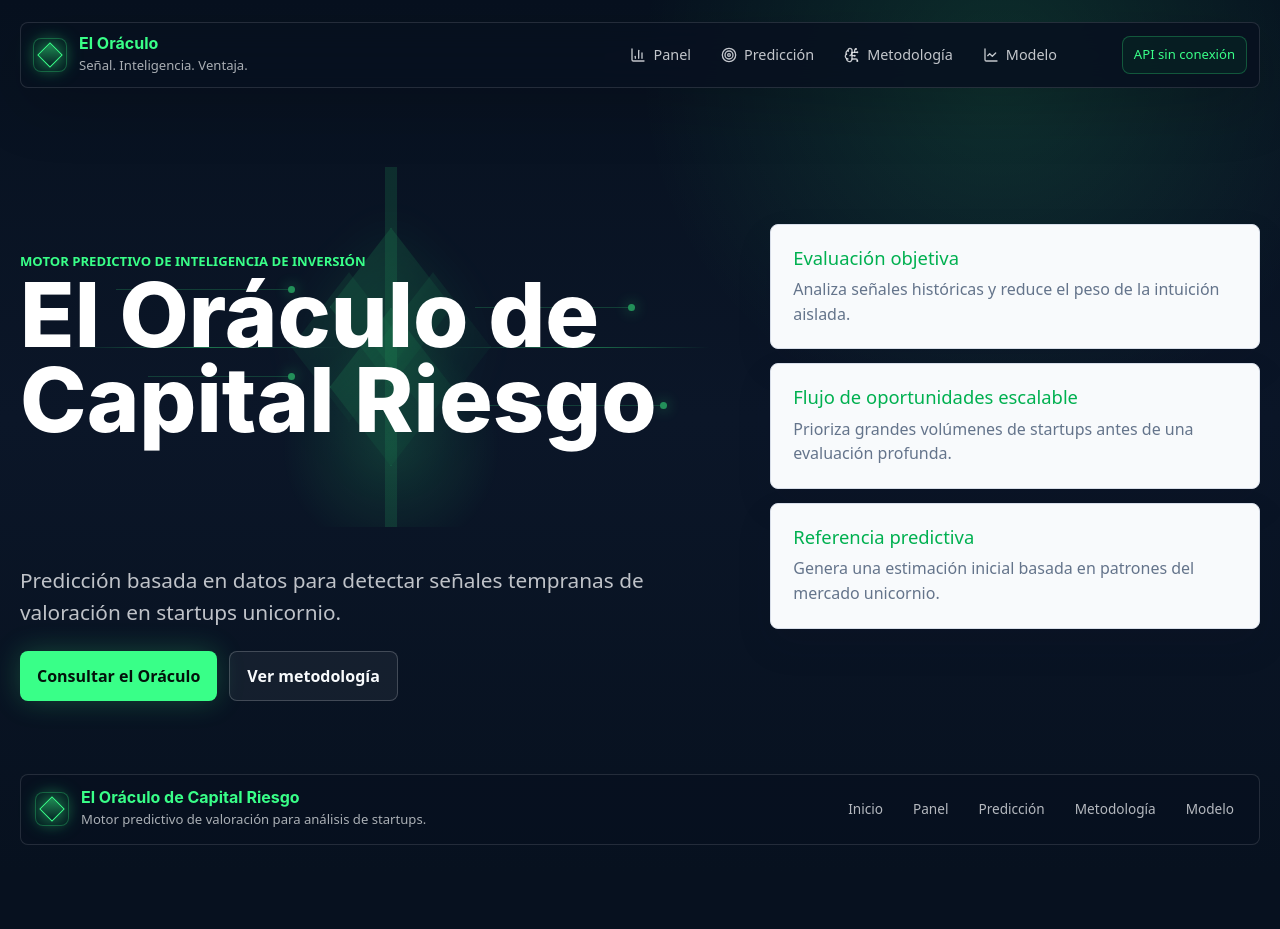
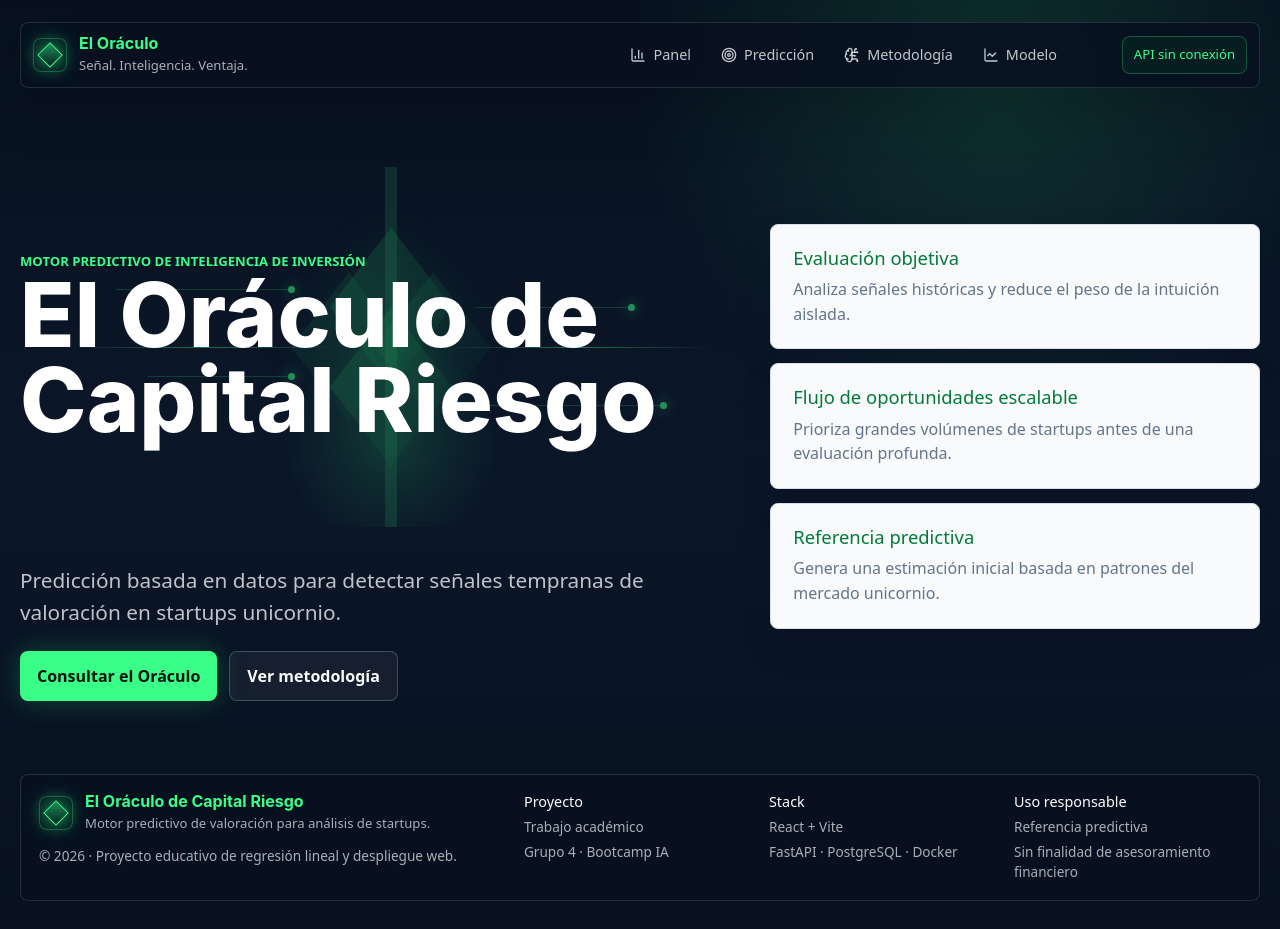
Before and after one commit to Bootcamp-IA-MAD-P7/proyecto4-grupo4, a React (Vite) app in the folder frontend/: page / in a window 1280 px wide. Before the commit the page ends 873 px from the top, so only its background shows below. Built offline with nearby package versions, Linux system fonts and the light colour scheme; no server answers.

Commit message:
feat: refine frontend ux structure

```diff
--- a/frontend/src/components/Footer.jsx
+++ b/frontend/src/components/Footer.jsx
@@ -1,16 +1,26 @@
 import React from "react";
 
-const links = [
-  { href: "/", label: "Inicio" },
-  { href: "/dashboard", label: "Panel" },
-  { href: "/predict", label: "Predicción" },
-  { href: "/methodology", label: "Metodología" },
-  { href: "/model", label: "Modelo" },
+const footerSections = [
+  {
+    title: "Proyecto",
+    items: ["Trabajo académico", "Grupo 4 · Bootcamp IA"],
+  },
+  {
+    title: "Stack",
+    items: ["React + Vite", "FastAPI · PostgreSQL · Docker"],
+  },
+  {
+    title: "Uso responsable",
+    items: ["Referencia predictiva", "Sin finalidad de asesoramiento financiero"],
+  },
 ];
 
 function Footer({ onNavigate }) {
+  const currentYear = new Date().getFullYear();
+
   return (
     <footer className="footer">
+      <div className="footer-summary">
         <a className="brand-mark footer-brand" href="/" onClick={(event) => onNavigate(event, "/")}>
           <span className="brand-glyph" aria-hidden="true">
             <span className="mini-prism" />
@@ -20,14 +30,19 @@ function Footer({ onNavigate }) {
             <small>Motor predictivo de valoración para análisis de startups.</small>
           </span>
         </a>
+        <p>© {currentYear} · Proyecto educativo de regresión lineal y despliegue web.</p>
+      </div>
 
-      <nav className="footer-links" aria-label="Navegación secundaria">
-        {links.map((link) => (
-          <a href={link.href} key={link.href} onClick={(event) => onNavigate(event, link.href)}>
-            {link.label}
-          </a>
+      <div className="footer-sections" aria-label="Información del proyecto">
+        {footerSections.map((section) => (
+          <section key={section.title}>
+            <h2>{section.title}</h2>
+            {section.items.map((item) => (
+              <p key={item}>{item}</p>
             ))}
-      </nav>
+          </section>
+        ))}
+      </div>
     </footer>
   );
 }
--- a/frontend/src/components/PredictionForm.jsx
+++ b/frontend/src/components/PredictionForm.jsx
@@ -1,7 +1,7 @@
 import React from "react";
 import { RefreshCw, Send } from "lucide-react";
 
-function PredictionForm({ continents, countries, form, industries, loading, onChange, onSubmit }) {
+function PredictionForm({ continentLabel, countries, form, industries, loading, onChange, onSubmit }) {
   return (
     <form className="panel prediction-form" id="predict" onSubmit={onSubmit}>
       <div className="section-heading">
@@ -72,13 +72,7 @@ function PredictionForm({ continents, countries, form, industries, loading, onCh
 
         <label>
           Región geográfica
-          <select name="continent" onChange={onChange} value={form.continent} required>
-            {continents.map((continent) => (
-              <option key={continent.value} value={continent.value}>
-                {continent.label}
-              </option>
-            ))}
-          </select>
+          <input name="continent" readOnly type="text" value={continentLabel} />
         </label>
       </div>
 
--- a/frontend/src/pages/Home.jsx
+++ b/frontend/src/pages/Home.jsx
@@ -9,7 +9,14 @@ import OraclePrism from "../components/OraclePrism";
 import PipelineSteps from "../components/PipelineSteps";
 import PredictionForm from "../components/PredictionForm";
 import PredictionResult from "../components/PredictionResult";
-import { continents, countries, industries, initialForm, valueProps } from "../data/modelMetrics";
+import {
+  countries,
+  getContinentForCountry,
+  getContinentLabel,
+  industries,
+  initialForm,
+  valueProps,
+} from "../data/modelMetrics";
 
 const routeTitles = {
   "/": "Inicio",
@@ -68,6 +75,16 @@ function Home() {
   function updateField(event) {
     const { name, value } = event.target;
     const numericFields = ["year_founded", "funding_usd", "company_age"];
+
+    if (name === "country") {
+      setForm((current) => ({
+        ...current,
+        country: value,
+        continent: getContinentForCountry(value),
+      }));
+      return;
+    }
+
     setForm((current) => ({
       ...current,
       [name]: numericFields.includes(name) && value !== "" ? Number(value) : value,
@@ -176,7 +193,7 @@ function Home() {
 
           <div className="predict-grid">
             <PredictionForm
-              continents={continents}
+              continentLabel={getContinentLabel(form.continent)}
               countries={countries}
               form={form}
               industries={industries}
--- a/frontend/src/styles.css
+++ b/frontend/src/styles.css
@@ -4,6 +4,7 @@
   --color-card: #f8fafc;
   --color-card-dark: #111827;
   --color-primary: #00b050;
+  --color-primary-strong: #047a38;
   --color-primary-glow: #39ff88;
   --color-secondary: #12355b;
   --color-accent: #38bdf8;
@@ -239,7 +240,7 @@ dd {
 
 .eyebrow,
 .section-heading p {
-  color: var(--color-primary-glow);
+  color: var(--color-primary-strong);
   font-size: 0.82rem;
   font-weight: 800;
   letter-spacing: 0;
@@ -261,6 +262,7 @@ dd {
 .hero-title-lockup .eyebrow {
   position: relative;
   z-index: 2;
+  color: var(--color-primary-glow);
 }
 
 .hero-copy > p:not(.eyebrow) {
@@ -324,7 +326,7 @@ dd {
 
 .secondary-action {
   border-color: rgba(0, 176, 80, 0.22);
-  color: var(--color-primary-glow);
+  color: var(--color-primary-strong);
 }
 
 .secondary-action:hover,
@@ -487,8 +489,8 @@ dd {
   color: var(--color-text-dark);
   font-family:
     "Space Grotesk", Inter, ui-sans-serif, system-ui, sans-serif;
-  font-size: clamp(2rem, 5vw, 4.2rem);
-  line-height: 1;
+  font-size: clamp(1.5rem, 3vw, 2.3rem);
+  line-height: 1.08;
 }
 
 .predict-grid {
@@ -508,7 +510,7 @@ dd {
 }
 
 .value-card h2 {
-  color: var(--color-primary);
+  color: var(--color-primary-strong);
   font-size: 1.15rem;
   margin-bottom: 8px;
 }
@@ -562,7 +564,7 @@ dd {
   position: absolute;
   right: 18px;
   top: 18px;
-  color: var(--color-primary);
+  color: var(--color-primary-strong);
   z-index: 1;
 }
 
@@ -587,7 +589,7 @@ dd {
 }
 
 .metric-card strong {
-  color: var(--color-primary);
+  color: var(--color-primary-strong);
   font-family:
     "Space Grotesk", Inter, ui-sans-serif, system-ui, sans-serif;
   font-size: clamp(2rem, 4vw, 3rem);
@@ -647,7 +649,7 @@ dd {
 }
 
 .signal-badge.signal {
-  color: var(--color-primary);
+  color: var(--color-primary-strong);
   border-color: rgba(0, 176, 80, 0.3);
   background: rgba(0, 176, 80, 0.12);
 }
@@ -756,6 +758,11 @@ textarea:focus {
   outline: none;
 }
 
+input[readonly] {
+  color: var(--color-text-muted);
+  background: #eef3f6;
+}
+
 button:disabled,
 input:disabled,
 textarea:disabled {
@@ -855,7 +862,7 @@ textarea:disabled {
 }
 
 .form-message.success {
-  color: var(--color-primary);
+  color: var(--color-primary-strong);
   background: rgba(0, 176, 80, 0.11);
 }
 
@@ -874,7 +881,7 @@ textarea:disabled {
 }
 
 .pipeline span {
-  color: var(--color-primary);
+  color: var(--color-primary-strong);
   font-family:
     "Space Grotesk", Inter, ui-sans-serif, system-ui, sans-serif;
   font-size: 2rem;
@@ -907,7 +914,7 @@ textarea:disabled {
 }
 
 .source-card span {
-  color: var(--color-primary);
+  color: var(--color-primary-strong);
   font-size: 0.8rem;
   font-weight: 900;
   text-transform: uppercase;
@@ -937,11 +944,11 @@ textarea:disabled {
 
 .footer {
   display: grid;
-  grid-template-columns: minmax(240px, 1fr) auto;
-  align-items: center;
-  gap: 18px;
+  grid-template-columns: minmax(260px, 0.9fr) minmax(0, 1.4fr);
+  align-items: start;
+  gap: 24px;
   margin-top: 24px;
-  padding: 14px;
+  padding: 18px;
   border: 1px solid rgba(248, 250, 252, 0.12);
   border-radius: 8px;
   background: rgba(7, 17, 31, 0.88);
@@ -952,27 +959,34 @@ textarea:disabled {
   color: var(--color-primary-glow);
 }
 
-.footer-links {
-  display: flex;
-  flex-wrap: wrap;
-  justify-content: flex-end;
-  gap: 8px;
+.footer-summary {
+  display: grid;
+  gap: 12px;
 }
 
-.footer-links a {
-  min-height: 34px;
-  padding: 7px 10px;
-  border: 1px solid transparent;
-  border-radius: 8px;
-  color: rgba(248, 250, 252, 0.72);
+.footer-summary p,
+.footer-sections p {
+  color: rgba(248, 250, 252, 0.68);
   font-size: 0.85rem;
+  line-height: 1.45;
 }
 
-.footer-links a:hover,
-.footer-links a:focus-visible {
-  border-color: rgba(57, 255, 136, 0.24);
+.footer-sections {
+  display: grid;
+  grid-template-columns: repeat(3, minmax(0, 1fr));
+  gap: 18px;
+}
+
+.footer-sections section {
+  display: grid;
+  align-content: start;
+  gap: 6px;
+}
+
+.footer-sections h2 {
   color: #ffffff;
-  outline: none;
+  font-size: 0.9rem;
+  line-height: 1.2;
 }
 
 @media (max-width: 1040px) {
@@ -998,10 +1012,6 @@ textarea:disabled {
   .source-grid,
   .footer {
     grid-template-columns: 1fr;
-  }
-
-  .footer-links {
-    justify-content: flex-start;
   }
 
   .hero-grid .prediction-form {
@@ -1056,7 +1066,8 @@ textarea:disabled {
   .metrics-grid,
   .form-grid,
   .feedback-grid,
-  .pipeline {
+  .pipeline,
+  .footer-sections {
     grid-template-columns: 1fr;
   }
 
@@ -1064,8 +1075,7 @@ textarea:disabled {
     grid-column: auto;
   }
 
-  .result-header,
-  .footer {
+  .result-header {
     flex-direction: column;
   }
 }
```
Also changed, not shown: frontend/src/data/modelMetrics.js (+54 -10 lines), 1 other file (tests, documents, lock files or other folders). Lines whose indentation alone changed are shown as unchanged.
